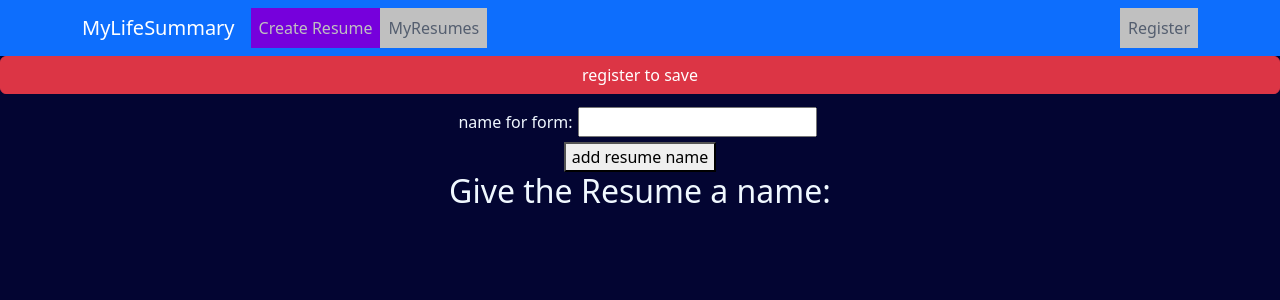
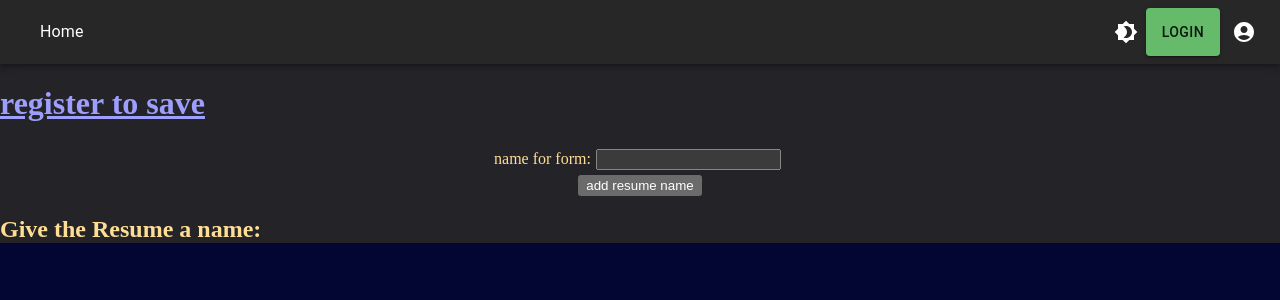
Before and after one commit to shahafSegal/MyLifeSummary, a React (Vite) app: page / in a window 1280 px wide. Shown: the top 300 px of the page. Built offline with nearby package versions, Linux system fonts and the light colour scheme; no server answers.

Commit message:
addedd mui

```diff
--- a/package.json
+++ b/package.json
@@ -10,6 +10,9 @@
     "preview": "vite preview"
   },
   "dependencies": {
+    "@emotion/react": "^11.11.4",
+    "@emotion/styled": "^11.11.0",
+    "@mui/material": "^5.15.11",
     "bootstrap": "^5.3.2",
     "firebase": "^10.7.2",
     "html2canvas": "^1.4.1",
--- a/src/App.jsx
+++ b/src/App.jsx
@@ -2,19 +2,50 @@ import { useState } from 'react'
 import reactLogo from './assets/react.svg'
 import viteLogo from '/vite.svg'
 import './App.css'
-import "bootstrap/dist/css/bootstrap.min.css";
-import "bootstrap/dist/js/bootstrap.bundle"
+// import "bootstrap/dist/css/bootstrap.min.css";
+// import "bootstrap/dist/js/bootstrap.bundle"
 import UserRegister from './components/pages/UserRegister'
 import { BrowserRouter, Routes,Route } from 'react-router-dom/dist'
-import NavBar from './components/navBar'
 import CreateResume from './components/pages/createResume';
 import MyResumes from './components/pages/MyResumes';
+import { ThemeProvider, createTheme } from '@mui/material'
+import NavBar from './components/navBar'
 
 function App() {
+
+  const [IsDark, setIsDark] = useState(true)
+  const toggleDark=()=>{
+    setIsDark(!IsDark)
+  }
+
+  const darkTheme=createTheme({
+    palette: {
+      mode: 'dark',
+      primary: {
+        main: '#434346',
+      },
+      secondary: {
+        main: '#f48fb1',
+      }
+    }
+  })
+  const lightTheme=createTheme({
+      palette: {
+        mode: 'light',
+        // primary: {
+        //   main: '#000000',
+        // },
+        // secondary: {
+        //   main: '#90caf9',
+        // }
+      }
+  })
  return(
 
       <BrowserRouter>
-        <NavBar></NavBar>
+        <div data-theme={IsDark?"dark":"light"} id='App'>
+          <ThemeProvider theme={IsDark?darkTheme:lightTheme}>
+          <NavBar toggleDark={toggleDark} isDark={IsDark}/>
           <Routes>
             <Route path='/' element={<CreateResume/>}/>
             <Route path='/register' element={<UserRegister/>}/>
@@ -22,6 +53,9 @@ function App() {
               <Route  path=':resumeID' element={<MyResumes/>}/>
             </Route>
           </Routes>
+          </ThemeProvider>
+
+        </div>
 
       </BrowserRouter>
 
--- a/src/components/navBar.jsx
+++ b/src/components/navBar.jsx
@@ -1,40 +1,149 @@
-import { Nav,Container, Navbar, Button } from "react-bootstrap";
-import { NavLink} from "react-router-dom"
-import UserDropDown from "./UserDropDown";
-import { useContext } from "react";
+import { useContext, useState } from "react";
+import {
+  AppBar,
+  Box,
+  Toolbar,
+  IconButton,
+  Menu,
+  MenuItem,
+  Button,
+} from "@mui/material";
+import MenuIcon from "@mui/icons-material/Menu";
+import AccountCircle from "@mui/icons-material/AccountCircle";
+import { useNavigate } from "react-router-dom";
 import { UserContext } from "../contexts/UserManager";
-function NavBar(){
+import { Brightness4 } from "@mui/icons-material";
 
-    const {UserObj}=useContext(UserContext)
-    const activeClass=({ isActive }) => ({
-        color: isActive ? '#C0C0C0' : '#545e6f',
-        background: isActive ? '#7600dc' : '#C0C0C0',
-      })
+export default function NavBar(props) {
+    const [anchorEl, setAnchorEl] = useState(null);
+    const [userAnchor,setUserAnchor]=useState(null)
+    const navigate = useNavigate();
 
-    return(
-          <Navbar id='navbar' bg="primary" expand="lg" data-bs-theme="dark" className="justify-content-end">
-          <Container>
-            <Navbar.Brand>MyLifeSummary</Navbar.Brand>
-            <Navbar.Toggle aria-controls="basic-navbar-nav" />
-            <Navbar.Collapse id="basic-navbar-nav">
-              <Nav className="me-auto">
-                <Nav.Link as={NavLink} to="/" style={activeClass}>
-                  Create Resume
-                </Nav.Link>
-                <Nav.Link as={NavLink} to="/resumes" style={activeClass}>
-                  MyResumes
-                </Nav.Link>
-              </Nav>
-              <Nav>
-                {UserObj.id ? <UserDropDown/>: (
-                  <Nav.Link as={NavLink} style={activeClass} to="/register">
-                    Register
-                  </Nav.Link>)
+    const handleAnchorMenuOpen = (event) => {
+      setAnchorEl(event.currentTarget);
+    };
+    const handleUserMenuOpen=(event)=>{
+      console.log("user open")
+      setUserAnchor(event.currentTarget);
+    }
+
+    const handleMenuClose = () => {
+      handleAnchorMenuClose()
+      handleUserMenuClose()
+    };
+    const handleAnchorMenuClose = () => {
+
+      setAnchorEl(null);
+    };
+    const handleUserMenuClose = () => {
+      setUserAnchor(null);
+    };
+
+
+    const handleNavigate = (path) => {
+      navigate(path);
+      handleMenuClose();
+    };
+
+    const { UserObj,UserID} = useContext(UserContext);
+
+
+    const menuItems=[
+        <MenuItem onClick={() => handleNavigate("/")} key="home">Home</MenuItem>,
+
+    ]
+
+
+
+
+    return (
+      <Box sx={{ flexGrow: 1 ,position:'sticky',top:0 ,zIndex:1000}}>
+        <AppBar pall color="primary" position="static">
+          <Toolbar>
+            <IconButton
+              size="large"
+              edge="start"
+              color="inherit"
+              aria-label="open drawer"
+              sx={{ mr: 2, display: { xs: "block", sm: "none" } }}
+              onClick={handleAnchorMenuOpen}
+            >
+              <MenuIcon />
+
+            </IconButton>
+            <Menu
+              id="menu-appbar"
+              anchorEl={anchorEl}
+              keepMounted
+              open={Boolean(anchorEl)}
+              onClose={handleAnchorMenuClose}
+              anchorOrigin={{
+                vertical: "bottom",
+                horizontal: "left",
+              }}
+              transformOrigin={{
+                vertical: "top",
+                horizontal: "left",
+              }}
+            >
+             {menuItems}
+            </Menu>
+            <Box sx={{ display: { xs: "none", sm: "flex" } }}>
+              {menuItems}
+            </Box>
+
+
+            <Box sx={{ flexGrow: 1 }} />
+            <Box sx={{ display: 'flex' }}>
+
+
+
+              <IconButton onClick={props.toggleDark} color="inherit">
+                <Brightness4 />
+              </IconButton>
+              <Box sx={{display:"flex"}} onClick={UserID?handleUserMenuOpen:() => handleNavigate("/register")}>
+                {UserID?<p>{UserObj.fullname}</p>:<Button
+                  variant="contained"
+                  color="success"
+                  onClick={() => handleNavigate("/register")}
+                  >
+                    {"Login"}
+                  </Button>
                 }
-              </Nav>
-            </Navbar.Collapse>
-          </Container>
-        </Navbar>
-    )
-}
-export default NavBar;
+                <IconButton
+                  size="large"
+                  edge="end"
+                  aria-label="account of current user"
+                  color="inherit"
+
+                >
+                  <AccountCircle />
+
+
+                </IconButton>
+              </Box>
+              <Menu
+              id="menu-appbar"
+              anchorEl={userAnchor}
+              keepMounted
+              open={Boolean(userAnchor)}
+              onClose={handleUserMenuClose}
+              anchorOrigin={{
+                vertical: "bottom",
+                horizontal: "right",
+              }}
+              transformOrigin={{
+                vertical: "top",
+                horizontal: "left",
+              }}
+            >
+              <MenuItem>Profile</MenuItem>
+            </Menu>
+
+
+            </Box>
+          </Toolbar>
+        </AppBar>
+      </Box>
+    );
+  }
--- a/src/contexts/UserManager.jsx
+++ b/src/contexts/UserManager.jsx
@@ -68,7 +68,7 @@ export default function UserManager({children}) {
     },[])
 
     return (
-        <UserContext.Provider value={{UserObj,LoginFunc,SignUpFunc,logOut,ClearUserErr}}>
+        <UserContext.Provider value={{UserObj,UserID:UserObj.id,LoginFunc,SignUpFunc,logOut,ClearUserErr}}>
             {children}
         </UserContext.Provider>
     )
```
Lines whose indentation alone changed are shown as unchanged.
